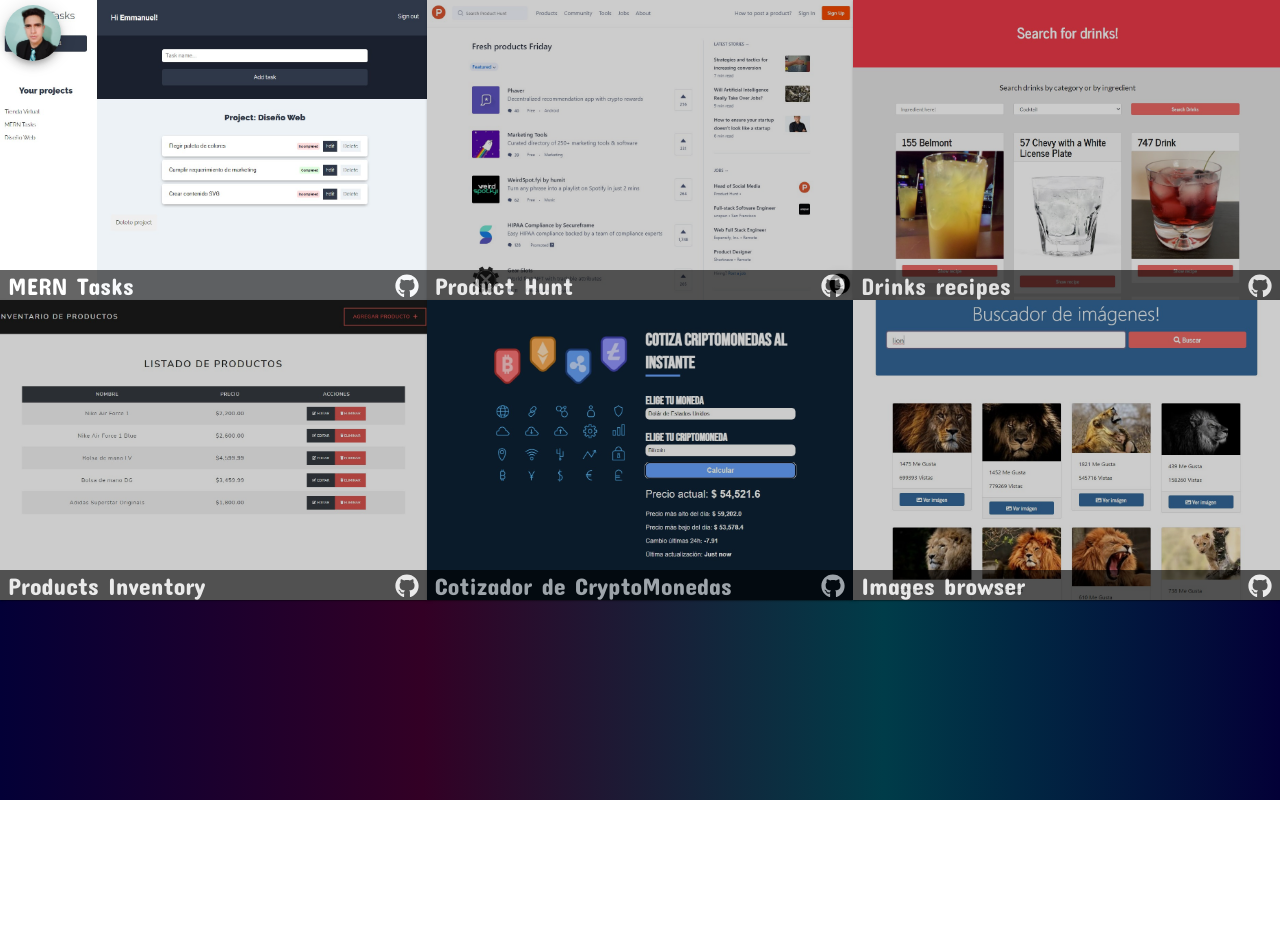
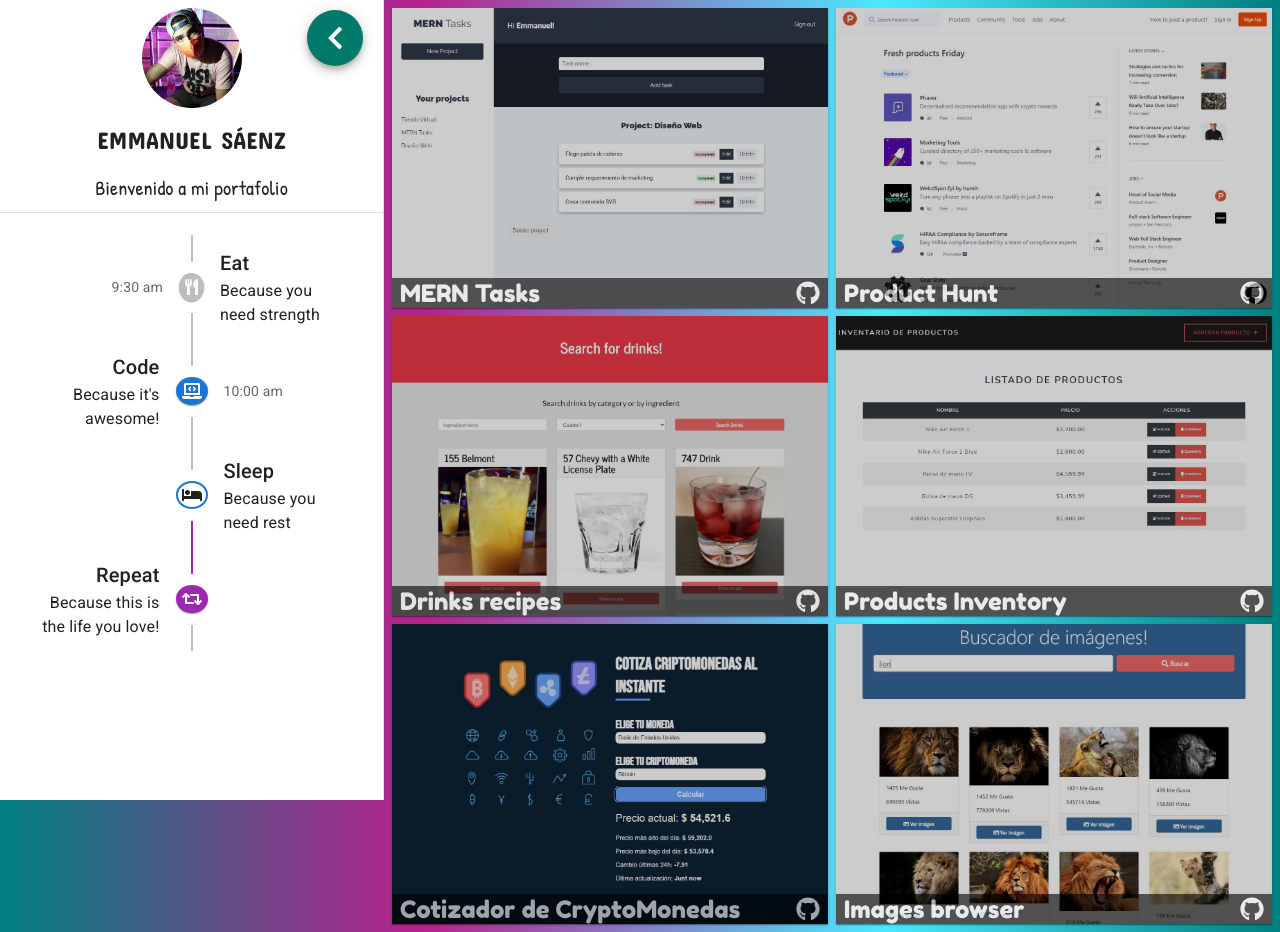
Before and after one commit to EnefSaenz/Portfolio, a Next.js app: page / in a window 1280 px wide. Before the commit the page ends 800 px from the top, so only its background shows below. Built offline with nearby package versions, Linux system fonts and the light colour scheme.

Commit message:
Cambios actualizados al 29/11/2021

```diff
--- a/components/About.js
+++ b/components/About.js
@@ -1,7 +1,6 @@
 import React from "react";
-import { Avatar, Stack, Typography, Divider } from "@mui/material";
+import { Avatar, Stack, Typography } from "@mui/material";
 import { teal } from "@mui/material/colors";
-import TimeLine from "./TimeLine";
 
 const About = () => {
   return (
@@ -38,8 +37,6 @@
           Bienvenido a mi portafolio
         </Typography>
       </Stack>
-      <Divider />
-      <TimeLine />
     </>
   );
 };
--- a/components/Project.js
+++ b/components/Project.js
@@ -44,7 +44,7 @@
             opacity: 0.6,
             width: "100%",
             height: "10%",
-            fontFamily: "Concert One",
+            fontFamily: "Fredoka One",
             transition: "300ms",
             cursor: "default",
             "&:hover": {
--- a/pages/index.js
+++ b/pages/index.js
@@ -6,15 +6,17 @@
   Fab,
   Avatar,
   Drawer,
-  IconButton,
+  Divider,
+  Typography,
 } from "@mui/material";
-import { styled, useTheme } from "@mui/material/styles";
+import { styled } from "@mui/material/styles";
 import { teal } from "@mui/material/colors";
 import { FontAwesomeIcon } from "@fortawesome/react-fontawesome";
 
 import Layout from "../components/Layout";
 import About from "../components/About";
 import Project from "../components/Project";
+import TimeLine from "../components/TimeLine";
 
 const projects = [
   {
@@ -67,13 +69,13 @@
     padding: 0,
     transition: theme.transitions.create("margin", {
       easing: theme.transitions.easing.sharp,
-      duration: theme.transitions.duration.leavingScreen,
+      duration: "5ms",
     }),
     marginLeft: 0,
     ...(open && {
       transition: theme.transitions.create("margin", {
         easing: theme.transitions.easing.easeOut,
-        duration: theme.transitions.duration.enteringScreen,
+        duration: "5ms",
       }),
       marginLeft: "100%",
       "@media (min-width: 900px)": {
@@ -83,17 +85,8 @@
   })
 );
 
-const DrawerHeader = styled("div")(({ theme }) => ({
-  display: "flex",
-  alignItems: "center",
-  padding: theme.spacing(0, 1),
-  // necessary for content to be below app bar
-  ...theme.mixins.toolbar,
-  justifyContent: "flex-end",
-}));
-
 export default function Home() {
-  const [open, setOpen] = useState(false);
+  const [open, setOpen] = useState(true);
 
   const handleDrawerOpen = () => {
     setOpen(true);
@@ -115,32 +108,44 @@
         }}
       >
         <Fab
-          aria-label="add"
+          variant="extended"
+          aria-label="about"
           sx={{
             position: "fixed",
-            left: 5,
-            top: 5,
+            left: 10,
+            top: 10,
             zIndex: 1001,
-            bgcolor: "transparent",
+            width: 150,
+            height: 50,
+            justifyContent: "normal",
           }}
           onClick={handleDrawerOpen}
         >
+          <Typography
+            sx={{
+              fontSize: 20,
+              fontFamily: "Fredoka One",
+              background:
+                "linear-gradient(90deg,rgba(0, 127, 128, 1) 0%,rgba(184, 33, 142, 1) 33%,rgba(75, 233, 255, 1) 69%,rgba(0, 127, 128, 1) 100%)",
+              WebkitBackgroundClip: "text",
+              WebkitTextFillColor: "transparent",
+            }}
+          >
+            About
+          </Typography>
           <Avatar
             alt="Emmanuel Sáenz"
             src="/static/img/avatar.jpg"
             sx={{
-              width: "100%",
+              bgcolor: teal[700],
+              color: "white",
+              position: "absolute",
+              right: 0,
               height: "100%",
-              bgcolor: "transparent",
-              fontSize: 58,
-              color: teal[700],
-              filter: "brightness(95%)",
-              "&:hover": {
-                filter: "brightness(100%)",
-              },
+              width: "auto",
             }}
           >
-            <FontAwesomeIcon icon={["fas", "chevron-circle-right"]} />
+            ES
           </Avatar>
         </Fab>
 
@@ -148,6 +153,7 @@
           sx={{
             width: "100%",
             flexShrink: 0,
+            position: "relative",
             "& .MuiDrawer-paper": {
               width: "inherit",
               boxSizing: "border-box",
@@ -160,22 +166,32 @@
           anchor="left"
           open={open}
         >
-          <DrawerHeader>
-            About me!
-            <IconButton
-              onClick={handleDrawerClose}
-              sx={{ color: teal[700], fontSize: 36 }}
-            >
-              <FontAwesomeIcon icon={["fas", "chevron-circle-left"]} />
-            </IconButton>
-          </DrawerHeader>
+          <Fab
+            aria-label="about"
+            sx={{
+              position: "absolute",
+              right: 20,
+              top: 10,
+              fontSize: 26,
+              bgcolor: teal[700],
+              color: "white",
+              "&:hover": {
+                bgcolor: teal[800],
+              },
+            }}
+            onClick={handleDrawerClose}
+          >
+            <FontAwesomeIcon icon={["fas", "chevron-left"]} />
+          </Fab>
           <About />
+          <Divider />
+          <TimeLine />
         </Drawer>
         <Main open={open}>
           <Grid
             container
-            spacing={0}
-            sx={{ marginBottom: 5 }}
+            spacing={1}
+            sx={{ p: 1 }}
             columns={open && { md: 4, lg: 8 }}
           >
             {projects.map((project) => (
--- a/styles/globals.css
+++ b/styles/globals.css
@@ -5,6 +5,7 @@
 body {
   min-height: 100%;
   font-family: "Patrick Hand", cursive;
+  /*
   background: rgb(3, 0, 55);
   background: linear-gradient(
     90deg,
@@ -13,5 +14,13 @@
     rgba(0, 60, 73, 1) 69%,
     rgba(3, 0, 55, 1) 100%
   );
-  color: white;
+  */
+  background: rgb(0, 127, 128);
+  background: linear-gradient(
+    90deg,
+    rgba(0, 127, 128, 1) 0%,
+    rgba(184, 33, 142, 1) 33%,
+    rgba(75, 233, 255, 1) 69%,
+    rgba(0, 127, 128, 1) 100%
+  );
 }
```
Also changed, not shown: public/static/img/avatar.jpg.
